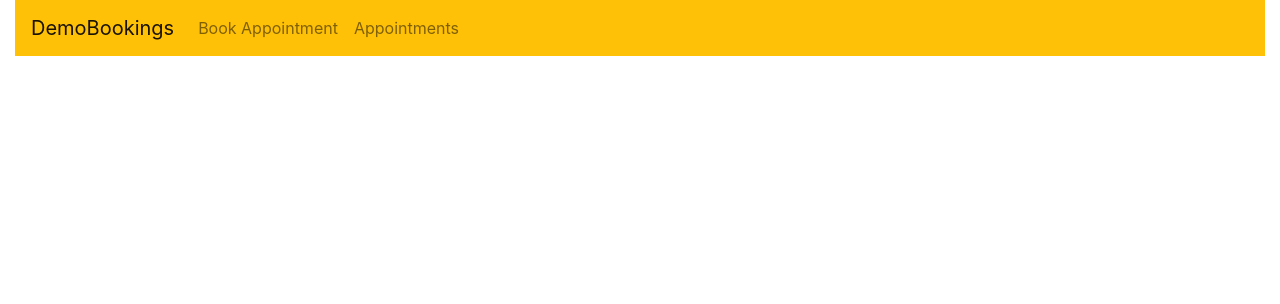
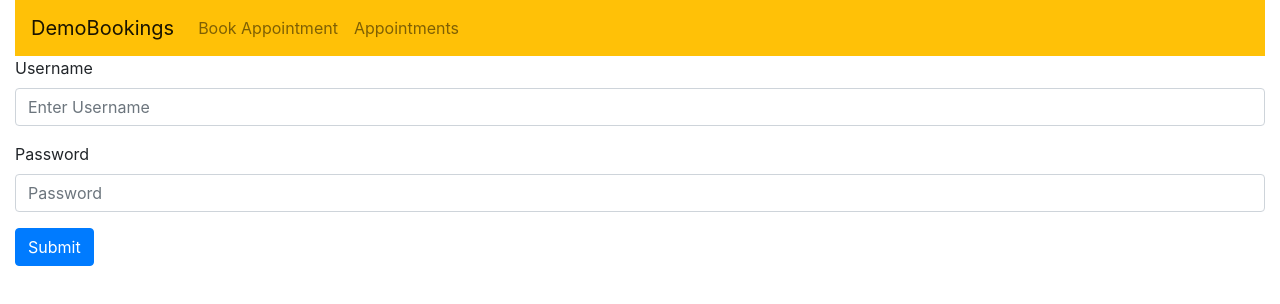
Before and after one commit to ashishsawant4u/DemoBookingApp, an Angular app: page / in a window 1280 px wide. Shown: the top 304 px of the page. Built offline with nearby package versions, Linux system fonts and the light colour scheme.

Commit message:
Authentication And Activating a Route with Code

```diff
--- a/src/app/app.module.ts
+++ b/src/app/app.module.ts
@@ -8,6 +8,7 @@ import { AppComponent } from './app.component';
 import { AppointmentsComponent } from './appointments/appointments.component';
 import { AppointmentDetailsComponent } from './appointments/appointmentdetails.component';
 import { RegistrationComponent } from './registration/registration.component';
+import { HomepageComponent } from './homepage/homepage.component';
 
 
 @NgModule({
@@ -15,13 +16,15 @@ import { RegistrationComponent } from './registration/registration.component';
     AppComponent,
     AppointmentsComponent,
     AppointmentDetailsComponent,
-    RegistrationComponent
+    RegistrationComponent,
+    HomepageComponent
   ],
   imports: [
     BrowserModule,
     HttpClientModule,
     FormsModule,
     RouterModule.forRoot([
+      {path:"", component:HomepageComponent},
       {path:"appointments", component:AppointmentsComponent},
       {path:"booking", component:RegistrationComponent}
     ])
--- /dev/null
+++ b/src/app/homepage/auth.data.ts
@@ -0,0 +1,5 @@
+export interface AuthenticationData
+{
+    username : string;
+    password : string;
+}
--- /dev/null
+++ b/src/app/homepage/homepage.component.html
@@ -0,0 +1,23 @@
+<div class="alert alert-danger alert-dismissible fade show" role="alert" *ngIf="authFailed">
+    Authentication Failed
+   <button type="button" class="close" data-dismiss="alert" aria-label="Close">
+     <span aria-hidden="true">&times;</span>
+   </button>
+</div>
+
+<form #authFormRef="ngForm" (ngSubmit)="login(authFormRef)">
+    <div class="form-group">
+      <label for="username">Username</label>
+      <input type="text" class="form-control" id="username" placeholder="Enter Username" name="username"
+        [(ngModel)]="authenticationData.username" required #usernameModel="ngModel"
+        [class.field-error]="authFormRef.submitted && usernameModel.invalid">
+        <span class="text-danger" [hidden]="!authFormRef.submitted || usernameModel.valid">Please Enter your username</span>  </div>
+    <div class="form-group">
+      <label for="password">Password</label>
+      <input type="password" class="form-control" id="password" placeholder="Password" name="password"
+      [(ngModel)]="authenticationData.password" required #passwordModel="ngModel"
+      [class.field-error]="authFormRef.submitted && passwordModel.invalid">
+      <span class="text-danger" [hidden]="!authFormRef.submitted || passwordModel.valid">Please Enter your password</span>
+    </div>
+    <button type="submit" class="btn btn-primary">Submit</button>
+  </form>
--- /dev/null
+++ b/src/app/homepage/homepage.component.ts
@@ -0,0 +1,52 @@
+import { Component, OnInit } from '@angular/core';
+import { AuthenticationData } from '../homepage/auth.data';
+import { NgForm } from '@angular/forms';
+import { Router }  from '@angular/router';
+
+@Component({
+  selector: 'app-homepage',
+  templateUrl: './homepage.component.html',
+  styleUrls: ['./homepage.component.css']
+})
+export class HomepageComponent implements OnInit {
+
+  authenticationData : AuthenticationData = {
+    username : "",
+    password : ""
+  };
+
+  authFailed : boolean;
+
+  constructor(public routerService : Router) { }
+
+  ngOnInit(): void {
+  }
+
+  login(authForm : NgForm)
+  {
+    if(authForm.valid)
+    {
+        let username = authForm.value.username;
+        let password = authForm.value.password;
+
+        if(password  === "12345678")
+        {
+            this.authFailed = false;
+
+            if(username === "admin")
+            {
+              this.routerService.navigate(["/appointments"]);
+            }
+            else
+            {
+              this.routerService.navigate(["/booking"]);
+            }
+        }
+        else
+        {
+          this.authFailed = true;
+        }
+    }
+  }
+
+}
--- a/src/app/registration/registration.component.html
+++ b/src/app/registration/registration.component.html
@@ -35,5 +35,3 @@
 
     <button type="submit" class="btn btn-primary">Submit</button>
   </form>
-
-XXXXXXXXXX {{appointmentFormRef.value  | json }}
```
Also changed, not shown: src/app/homepage/homepage.component.css (added).
